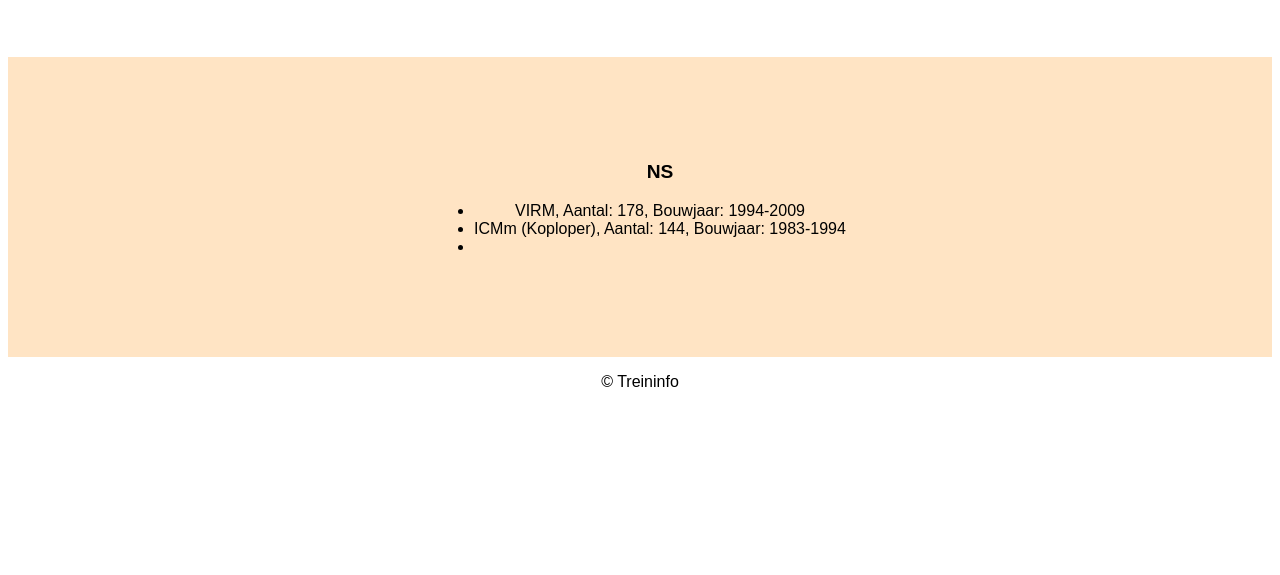
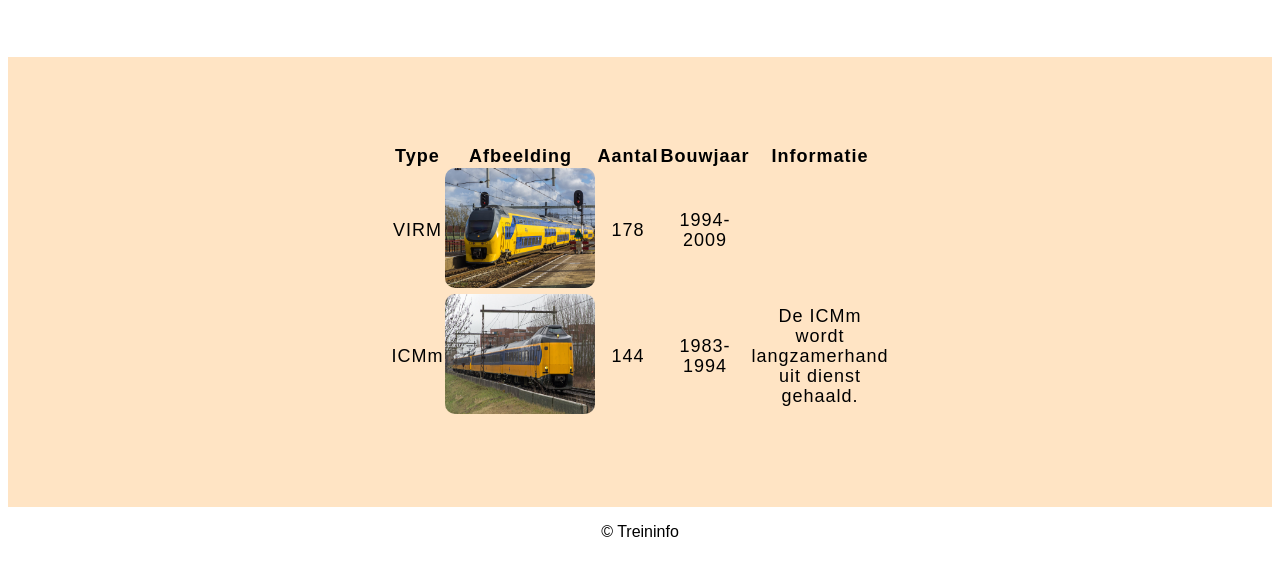
Before and after one commit to YentlR2005/Treininfo, a plain HTML site: page materieel.html in a window 1280 px wide. Shown: the part 223-798 px from the top of the page. Drawn offline with Linux system fonts and the light colour scheme.

Commit message:
Add files via upload

```diff
--- a/css/main.css
+++ b/css/main.css
@@ -106,14 +106,14 @@
   justify-content: center;
 }
 
-.materieeltekstvak {
-  height: 300px;
+#materieeltekstvak {
+  height: 450px;
   width: device-width;
   background-color: bisque;
- display: grid;
- align-items: center;
- flex-direction: column;
- justify-content: center;
+  display: grid;
+  align-items: center;
+  flex-direction: column;
+  justify-content: center;
 }
 
 .materieel {
@@ -121,7 +121,15 @@
   font-size: 60px;
   font-weight: 900;
 }
-#materieelns{
-  font-weight: bold;
-  font-size: larger;
+
+#materieeltabel {
+  border-style: solid;
+  border-radius: 10px;
+  width: 400px;
+  border-collapse: collapse;
+  border: 1px ;
 }
+
+img {
+  border-radius: 10px;
+}
--- a/materieel.html
+++ b/materieel.html
@@ -30,15 +30,27 @@
 
     <main>
         <p class="materieel">Materieel</p>
-        <div class="materieeltekstvak">
-            <nav>
-                <ul>
-                    <p id="materieelns">NS</p>
-                    <li>VIRM, Aantal: 178, Bouwjaar: 1994-2009 </li>
-                    <li>ICMm (Koploper), Aantal: 144, Bouwjaar: 1983-1994</li>
-                    <li></li>
-                </ul>
-            </nav>
+        <div id="materieeltekstvak" class="tekstvaktekst">
+            <table id="materieeltabel">
+                <th>Type</th>
+                <th>Afbeelding</th>
+                <th>Aantal</th>
+                <th>Bouwjaar</th>
+                <th>Informatie</th>
+                <tr>
+                    <td>VIRM</td>
+                    <td><img src="img/VIRM.jpeg" alt="virm" width="150" height="120"></td>
+                    <td>178</td>
+                    <td>1994-2009</td>
+                </tr>
+                <tr>
+                    <td>ICMm</td>
+                    <td><img src="img/ICMm-Koploper.jpeg" alt="icmm" width="150" height="120"></td>
+                    <td>144</td>
+                    <td>1983-1994</td>
+                    <td>De ICMm wordt langzamerhand uit dienst gehaald.</td>
+                </tr>
+            </table>
         </div>
 
 
```
Also changed, not shown: img/ICMm-Koploper.jpeg (added), img/VIRM.jpeg (added).
